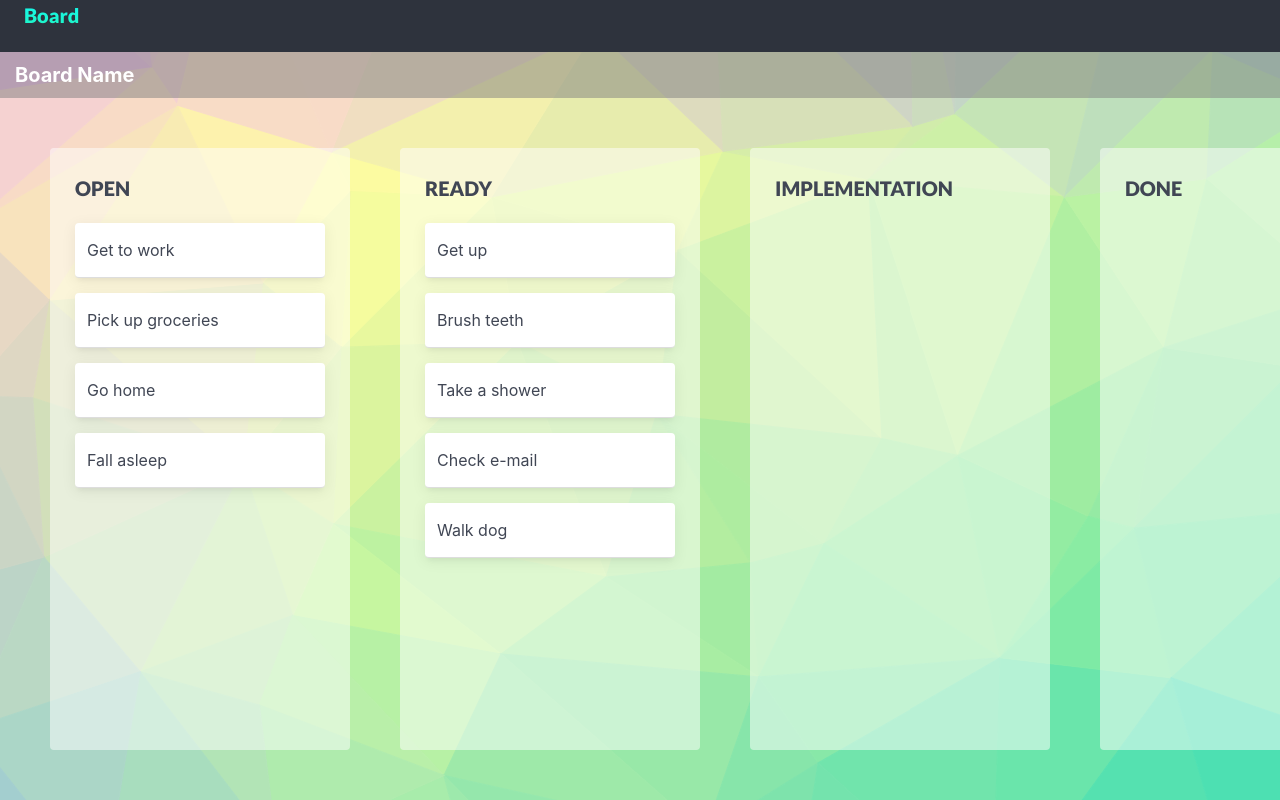
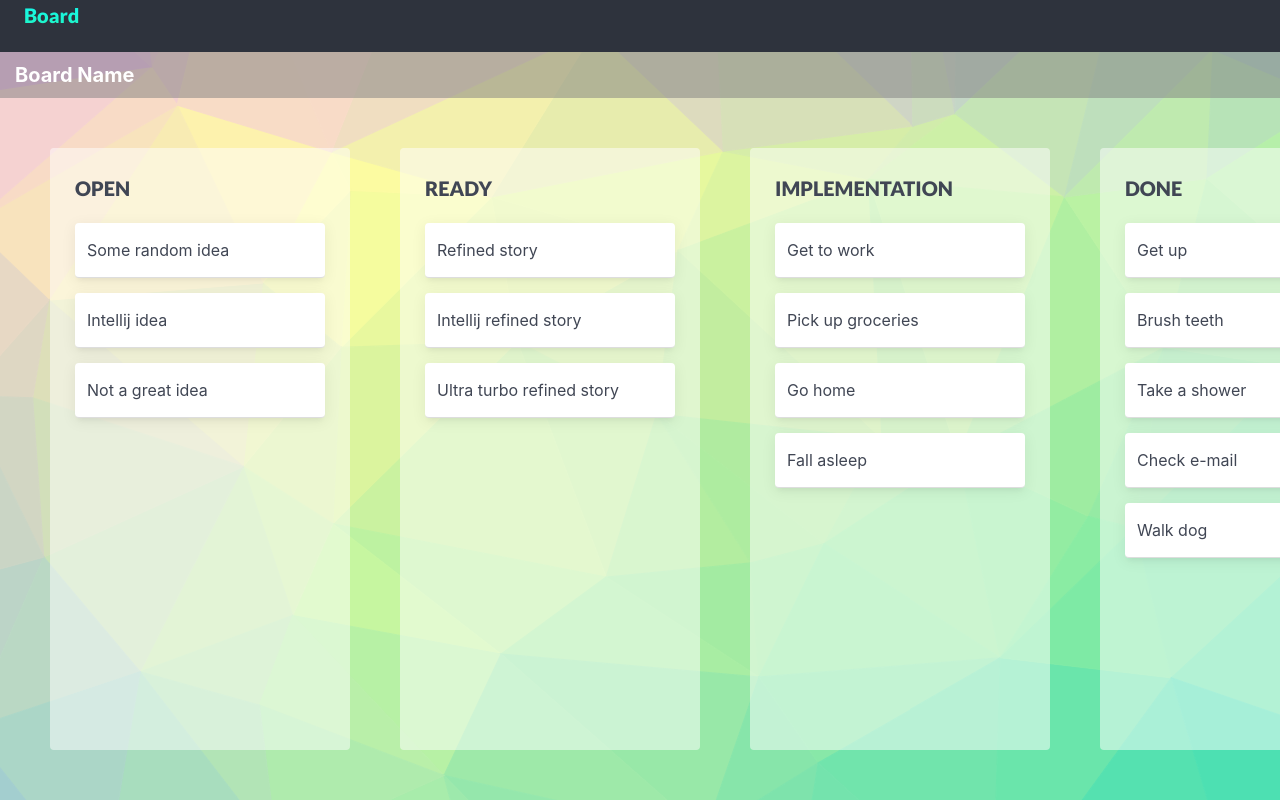
Before and after one commit to stevoST/sprint-board, an Angular app: page / in a window 1280 px wide. Shown: the top 800 px of the page. Built offline with nearby package versions, Linux system fonts and the light colour scheme.

Commit message:
added reading column names and content from application

```diff
--- a/src/app/pages/main-view/main-view.component.html
+++ b/src/app/pages/main-view/main-view.component.html
@@ -13,47 +13,21 @@
 
     <div class="board-wrapper">
       <div class="board-columns" cdkDropListGroup>
-        <div class="board-column">
+        <div class="board-column" *ngFor="let column of board.columns">
           <div class="column-title">
-            Open
+            {{column.name}}
           </div>
 
           <div class="tasks-container"
                cdkDropList
                #todoList="cdkDropList"
-               [cdkDropListData]="todo"
+               [cdkDropListData]="column.tasks"
                (cdkDropListDropped)="drop($event)">
-            <div class="task" *ngFor="let item of todo" cdkDrag>
+            <div class="task" *ngFor="let item of column.tasks" cdkDrag>
               {{item}}
             </div>
           </div>
-        </div>
 
-        <div class="board-column">
-          <div class="column-title">
-            Ready
-          </div>
-          <div class="tasks-container"
-               cdkDropList
-               #todoList="cdkDropList"
-               [cdkDropListData]="done"
-               (cdkDropListDropped)="drop($event)">
-            <div class="task" *ngFor="let item of done" cdkDrag>
-              {{item}}
-            </div>
-          </div>
-        </div>
-
-        <div class="board-column">
-          <div class="column-title">
-            Implementation
-          </div>
-        </div>
-
-        <div class="board-column">
-          <div class="column-title">
-            Done
-          </div>
         </div>
       </div>
     </div>
--- a/src/app/pages/main-view/main-view.component.ts
+++ b/src/app/pages/main-view/main-view.component.ts
@@ -42,9 +42,6 @@ export class MainViewComponent {
       'Walk dog'
     ]),
   ])
-  todo = ['Get to work', 'Pick up groceries', 'Go home', 'Fall asleep'];
-
-  done = ['Get up', 'Brush teeth', 'Take a shower', 'Check e-mail', 'Walk dog'];
 
   drop(event: CdkDragDrop<string[]>) {
     if (event.previousContainer === event.container) {
```
